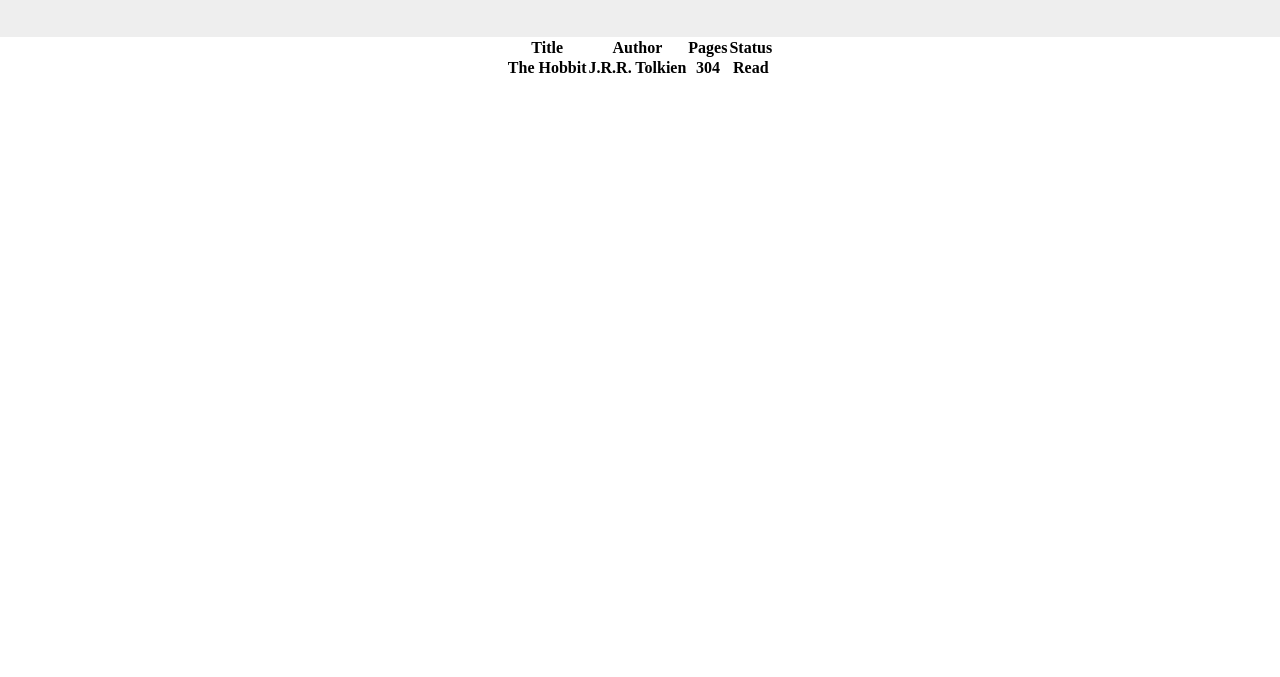
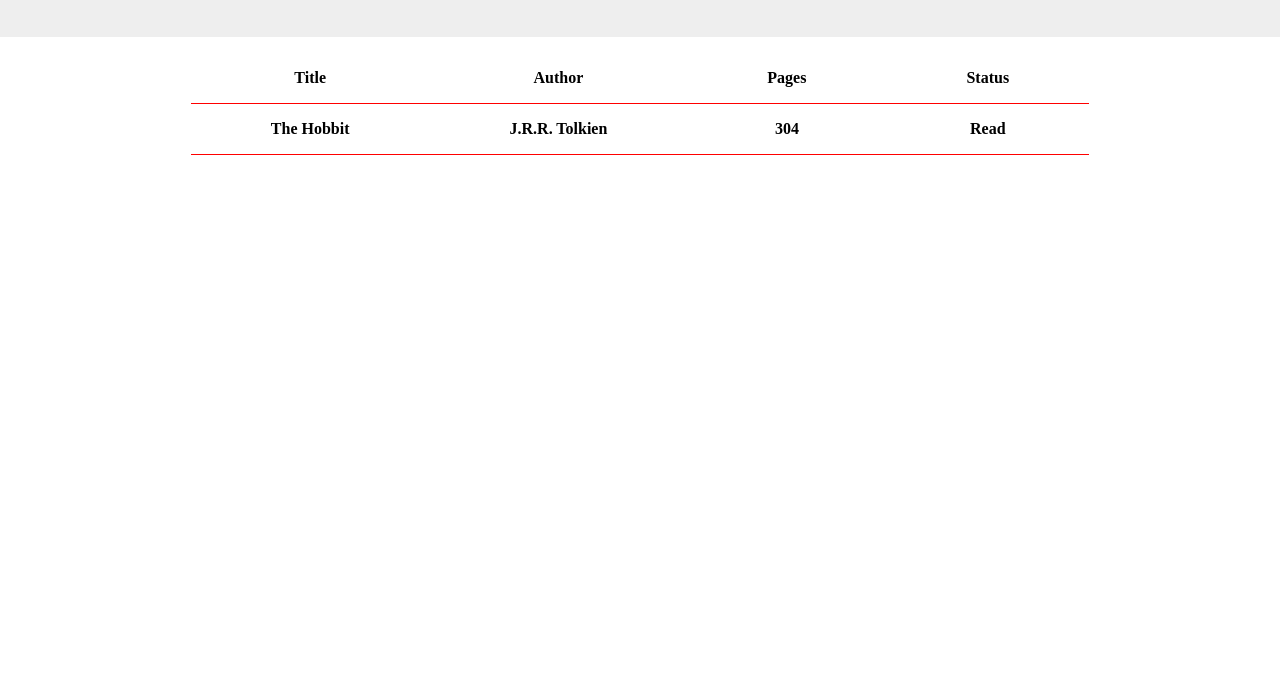
Before and after one commit to Carson77V/library-odin-project, a plain HTML site: page index.html in a window 1280 px wide. Shown: the part 123-800 px from the top of the page. Drawn offline with Linux system fonts and the light colour scheme.

Commit message:
Make table easier to read for visually impared

```diff
--- a/index.html
+++ b/index.html
@@ -17,10 +17,10 @@
   <table>
     <thead>
       <tr>
-        <th>Title</th>
-        <th>Author</th>
-        <th>Pages</th>
-        <th>Status</th>
+        <th scope="col">Title</th>
+        <th scope="col">Author</th>
+        <th scope="col">Pages</th>
+        <th scope="col">Status</th>
       </tr>
     </thead>
     <tbody>
--- a/styles.css
+++ b/styles.css
@@ -26,6 +26,14 @@ header > p {
 }
 
 table {
-    margin-left: auto;
-    margin-right: auto;
+    margin: 1rem auto;
+    border-collapse: collapse;
 }
+
+tr {
+    border-bottom: 1px solid red;
+}
+
+th {
+    padding: 1rem 5rem;
+}
```
